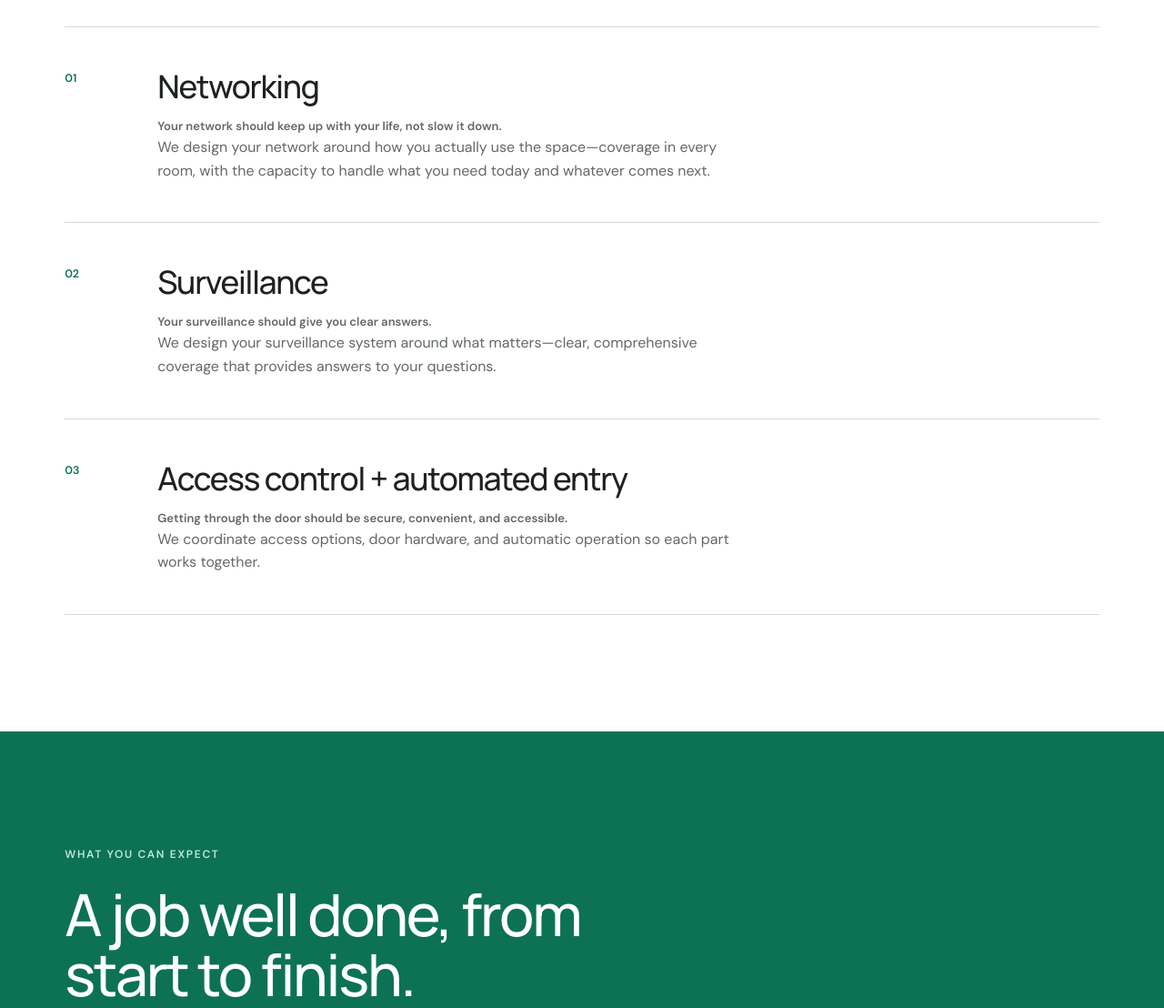
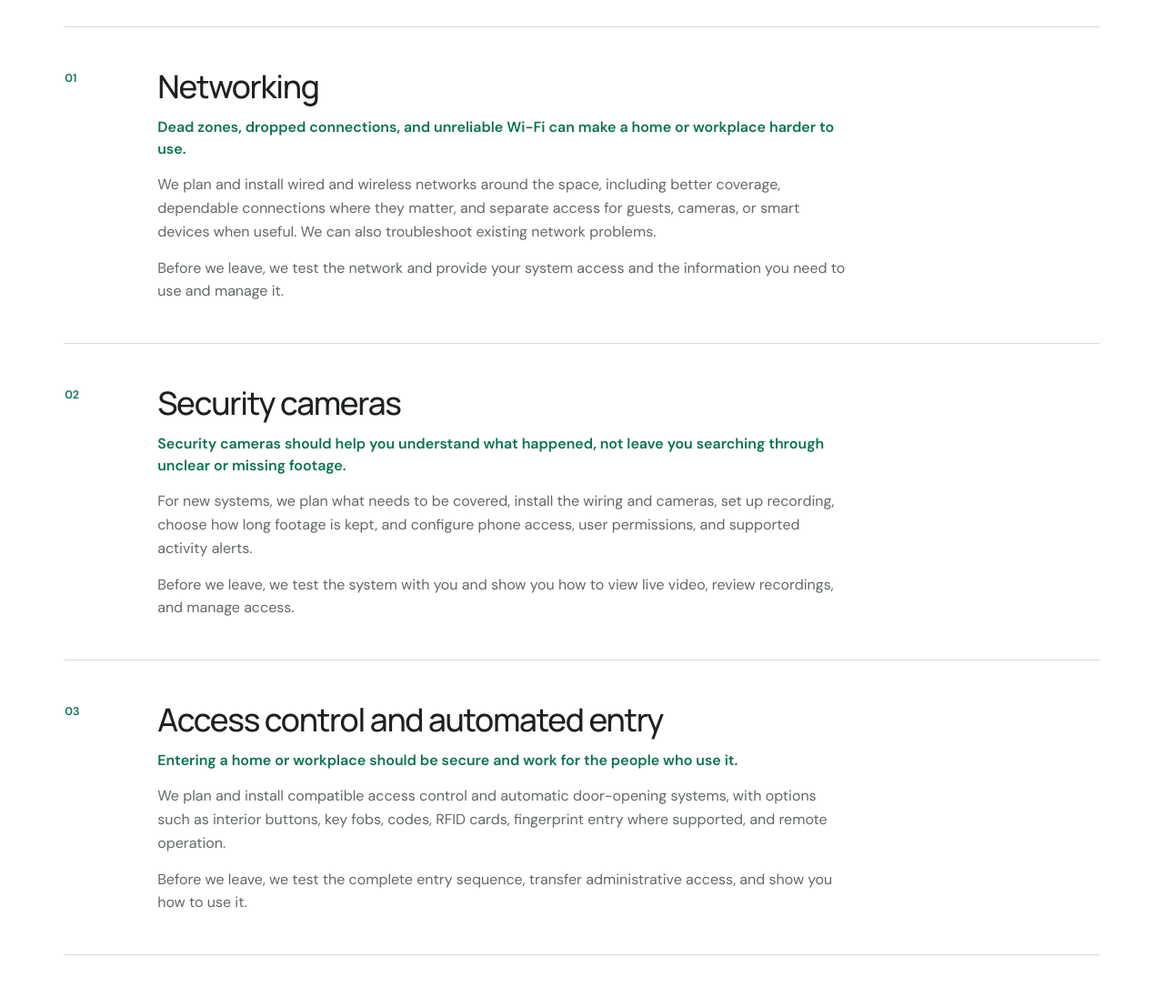
Before and after one commit to Blyx-Ventures/blyxventures.com, a website built with Vite: page index.html in a window 1280 px wide. Shown: the part 1300-2408 px from the top of the page at 91% size. Built offline with nearby package versions, Linux system fonts and the light colour scheme.

Commit message:
Clarify customer-focused services

```diff
--- a/index.html
+++ b/index.html
@@ -58,15 +58,15 @@
         "itemOffered": {
           "@type": "Service",
           "name": "Networking",
-          "description": "Wired and wireless network planning, structured cabling, and equipment configuration for homes and light-commercial spaces."
+          "description": "Wired and wireless network planning and installation, coverage improvement, purpose-specific network separation, troubleshooting, testing, and customer handoff for homes and small businesses."
         }
       },
       {
         "@type": "Offer",
         "itemOffered": {
           "@type": "Service",
-          "name": "Surveillance and security cameras",
-          "description": "Security camera planning, installation, recording, remote viewing, and support for homes and light-commercial spaces."
+          "name": "Security cameras",
+          "description": "New security camera system planning, cabling, installation, recording and retention setup, remote viewing, user permissions, supported detection features, testing, and customer handoff."
         }
       },
       {
@@ -74,7 +74,7 @@
         "itemOffered": {
           "@type": "Service",
           "name": "Access control and automated entry",
-          "description": "Access control and automated entry systems that coordinate access options, door hardware, controls, and automatic door operation."
+          "description": "Compatible access control and automatic entry planning, installation, configuration, testing, and customer handoff for homes and small workplaces."
         }
       }
     ],
@@ -126,24 +126,27 @@
             <p class="service-number" aria-hidden="true">01</p>
             <div>
               <h3>Networking</h3>
-              <p class="service-pain">Your network should keep up with your life, not slow it down.</p>
-              <p>We design your network around how you actually use the space—coverage in every room, with the capacity to handle what you need today and whatever comes next.</p>
+              <p class="service-pain">Dead zones, dropped connections, and unreliable Wi-Fi can make a home or workplace harder to use.</p>
+              <p>We plan and install wired and wireless networks around the space, including better coverage, dependable connections where they matter, and separate access for guests, cameras, or smart devices when useful. We can also troubleshoot existing network problems.</p>
+              <p>Before we leave, we test the network and provide your system access and the information you need to use and manage it.</p>
             </div>
           </article>
           <article class="service-item">
             <p class="service-number" aria-hidden="true">02</p>
             <div>
-              <h3>Surveillance</h3>
-              <p class="service-pain">Your surveillance should give you clear answers.</p>
-              <p>We design your surveillance system around what matters—clear, comprehensive coverage that provides answers to your questions.</p>
+              <h3>Security cameras</h3>
+              <p class="service-pain">Security cameras should help you understand what happened, not leave you searching through unclear or missing footage.</p>
+              <p>For new systems, we plan what needs to be covered, install the wiring and cameras, set up recording, choose how long footage is kept, and configure phone access, user permissions, and supported activity alerts.</p>
+              <p>Before we leave, we test the system with you and show you how to view live video, review recordings, and manage access.</p>
             </div>
           </article>
           <article class="service-item">
             <p class="service-number" aria-hidden="true">03</p>
             <div>
-              <h3>Access control + automated entry</h3>
-              <p class="service-pain">Getting through the door should be secure, convenient, and accessible.</p>
-              <p>We coordinate access options, door hardware, and automatic operation so each part works together.</p>
+              <h3>Access control and automated entry</h3>
+              <p class="service-pain">Entering a home or workplace should be secure and work for the people who use it.</p>
+              <p>We plan and install compatible access control and automatic door-opening systems, with options such as interior buttons, key fobs, codes, RFID cards, fingerprint entry where supported, and remote operation.</p>
+              <p>Before we leave, we test the complete entry sequence, transfer administrative access, and show you how to use it.</p>
             </div>
           </article>
         </div>
@@ -326,8 +329,8 @@
                 <label for="cf-service">Service interest</label>
                 <select id="cf-service" name="service">
                   <option value="Networking">Networking</option>
-                  <option value="Surveillance">Surveillance</option>
-                  <option value="Access control + automated entry">Access control + automated entry</option>
+                  <option value="Security cameras">Security cameras</option>
+                  <option value="Access control and automated entry">Access control and automated entry</option>
                   <option value="Not sure yet">Not sure yet</option>
                 </select>
               </div>
@@ -355,7 +358,7 @@
     <div class="container footer-grid">
       <a class="footer-brand" href="#top" aria-label="Blyx home"><img src="blyx-logo.png" alt="Blyx — Smarter Spaces"></a>
       <div class="footer-details">
-        <p>Networking · Surveillance · Access control + automated entry</p>
+        <p>Networking · Security cameras · Access control and automated entry</p>
         <p class="footer-location">Louisville-based · Insured</p>
       </div>
       <div class="footer-meta"><p>&copy; 2026 Blyx Ventures LLC</p><a href="privacy.html">Privacy</a></div>
--- a/src/styles/site.css
+++ b/src/styles/site.css
@@ -72,8 +72,9 @@ h3 { margin-bottom: .75rem; font-size: 1.45rem; line-height: 1.2; }
 .service-item { padding-block: 2.75rem; border-bottom: 1px solid var(--line); display: grid; grid-template-columns: 70px minmax(0, 1fr); gap: 2rem; align-items: start; }
 .service-number { margin: .2rem 0 0; color: var(--green-dark); font-size: .78rem; font-weight: 600; }
 .service-item h3 { font-size: clamp(1.65rem, 3vw, 2.2rem); }
-.service-item div p { max-width: 630px; margin: 0; color: var(--muted); }
-.service-pain { margin: 0 0 .5rem; color: var(--green-dark); font-size: .82rem; font-weight: 600; }
+.service-item div p { max-width: 760px; margin: 0; color: var(--muted); }
+.service-item div p + p { margin-top: .9rem; }
+.service-item .service-pain { color: var(--green-dark); font-size: 1rem; font-weight: 600; line-height: 1.5; }
 
 .approach { background: var(--green-dark); color: var(--white); }
 .approach .eyebrow { color: #bfe9d8; }
```
Also changed, not shown: privacy.html (+1 -1 lines).
